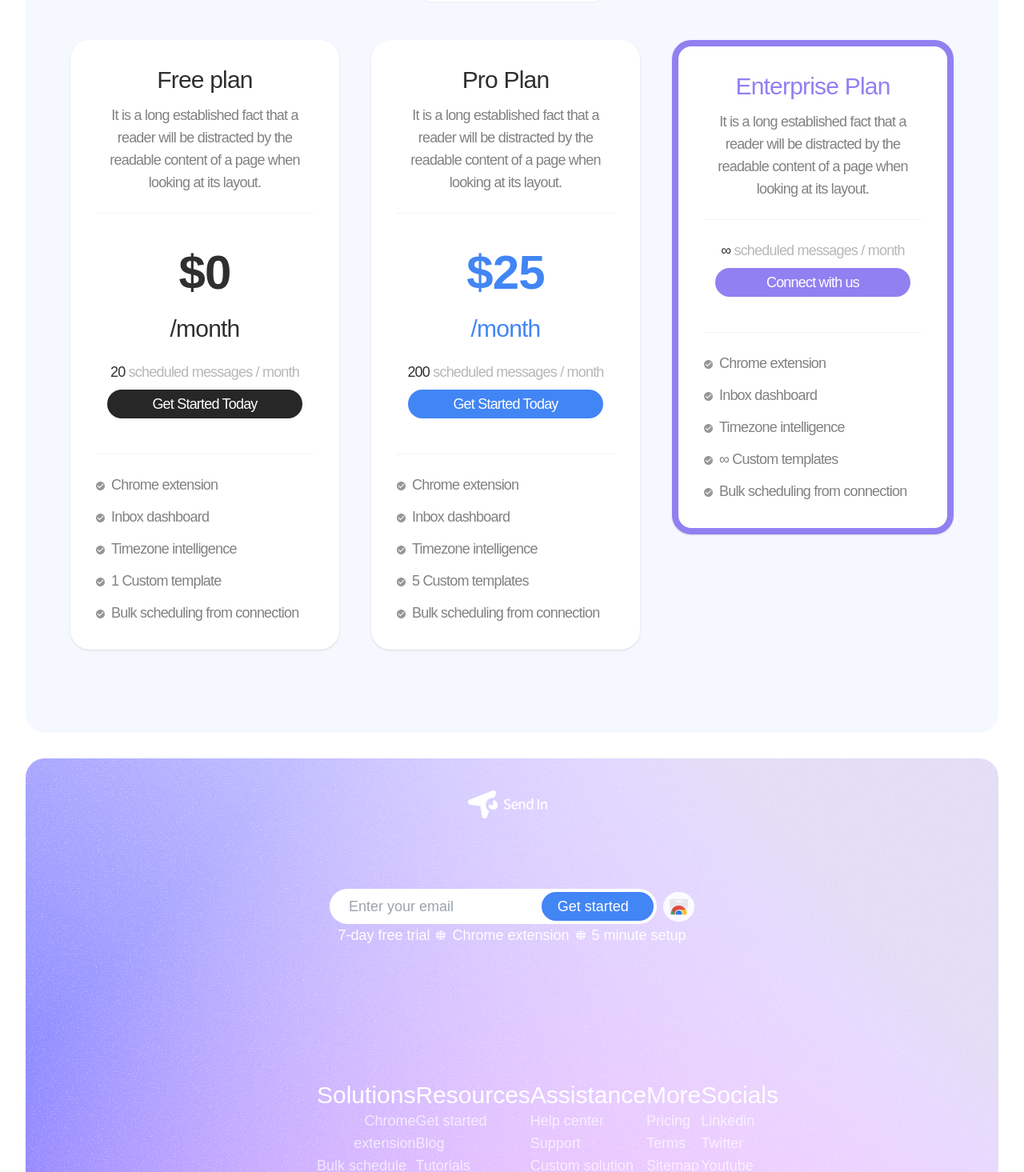
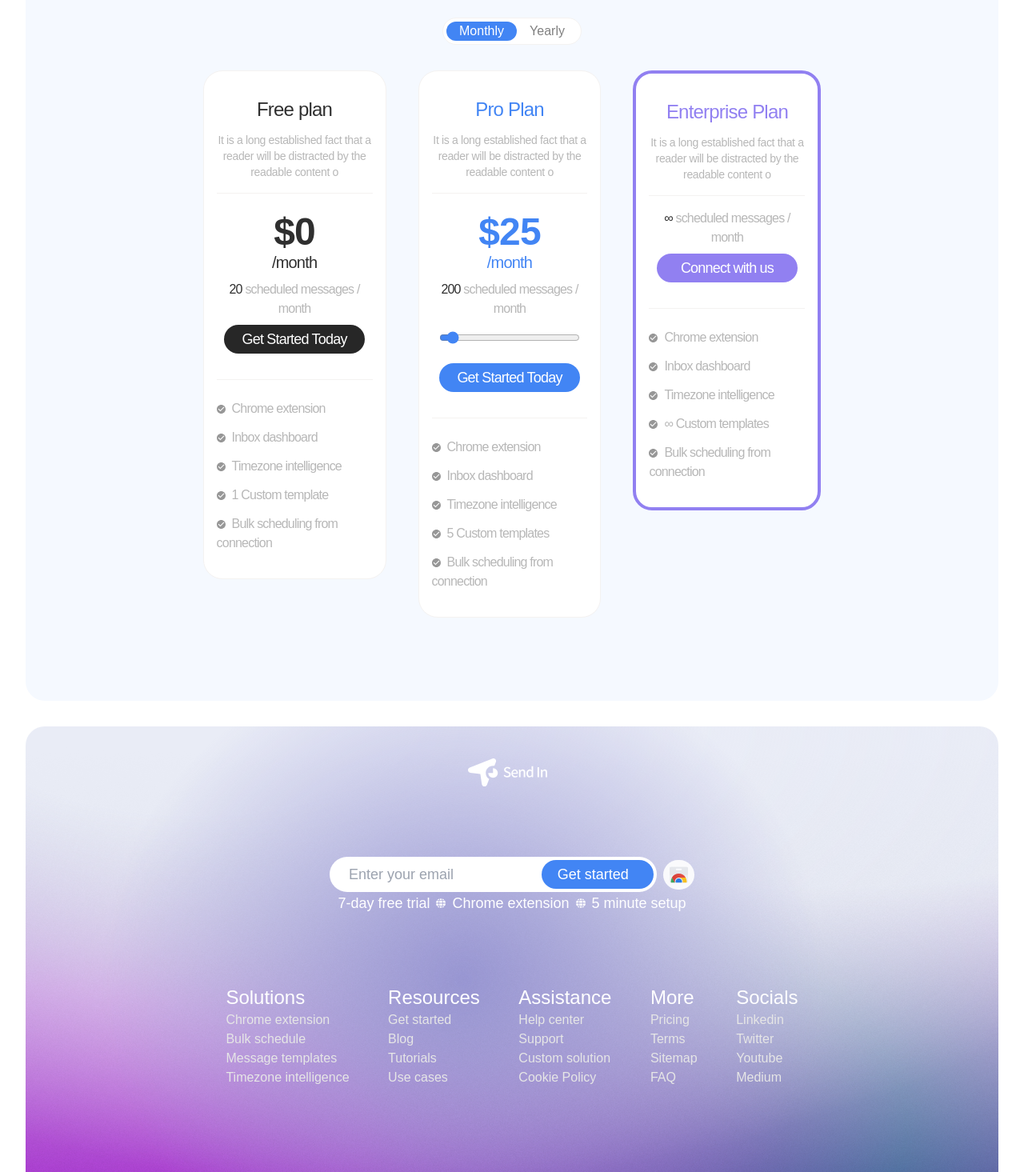
Before and after one commit to send-in/landing, a React (Create React App) app: page / in a window 1280 px wide. Shown: the part 3305-4770 px from the top of the page at 80% size. Built offline with nearby package versions, Linux system fonts and the light colour scheme; what tailwindcss-inner-border would draw is missing.

Commit message:
footer and pricing looks good now

```diff
--- a/src/components/Footer.jsx
+++ b/src/components/Footer.jsx
@@ -18,7 +18,7 @@ const links = [
 				href: "/"
 			},
 			{
-				name: "Timezone based scheduling",
+				name: "Timezone intelligence",
 				href: "/"
 			},
 		],
@@ -112,36 +112,35 @@ const links = [
 const Footer = () => {
 	return (
 		<section
-			className="w-full my-8 text-white"
+			className="w-full mt-8 mb-5 text-white"
 		>
 			<div
 				className="
-					flex flex-col items-center bg-grainy bg-cover w-full
-					rounded-3xl p-10 gap-20
+					flex flex-col items-center bgGradient bg-cover w-full
+					rounded-3xl p-10 gap-20 relative overflow-hidden z-10
 				"
 			>
+
 				<Logo
 					size={110}
 				/>
 
 				<OnboardingCluster/>
 
-
 				<aside
 					className="
 						large:flex small:px-10  justify-between
-						px-10 w-[50%] text-right py-20 small:py-0
-						small:grid small:grid-cols-2 small:gap-4
+						px-10 w-[70%] text-right pb-20
 						font-normal
 					"
 				>
 					{links.map((category, index) => (
 						<div
 							key={index}
-							className="small:w-[70%] text-lg flex flex-col items-start"
+							className="text-md flex flex-col items-start"
 						>
 							<p
-								className="text-3xl"
+								className="text-2xl"
 							>
 								{category.title}
 							</p>
@@ -149,7 +148,7 @@ const Footer = () => {
 							{category.items.map((link, idx) => (
 								<a
 									className="
-										opacity-70 hover:opacity-100
+                                        brightness-90 hover:brightness-200
 										transition-all ease-in-out delay-100
 										cursor-pointer
 									"
@@ -167,6 +166,14 @@ const Footer = () => {
 
 
 				<p>2025 © SendIn.  support@sendin.com</p>
+
+               <div
+                    className="
+                        bg-noise absolute inset-0 w-full h-full -z-10 opacity-25
+                        [mask-image:linear-gradient(to_bottom,transparent,black)]
+                        [mask-repeat:no-repeat] [mask-size:100%_100%]
+                    "
+                />
 			</div>
 
 
--- a/src/components/PlanCard.jsx
+++ b/src/components/PlanCard.jsx
@@ -1,3 +1,7 @@
+// #region Imports
+import { useState } from "react"
+// #endregion
+
 const PlanCard = ({
 	title,
 	description,
@@ -9,61 +13,84 @@ const PlanCard = ({
 	buttonColor = "bg-charcoal-200",
 	textColor = "text-charcoal-100",
 	slider = false,
-	action = () => {}
+	action = () => {},
+    billing = "MONTHLY",
 }) => {
+	const [sliderValue, setSliderValue] = useState(messages)
+	const pricePerMessage = price / messages
+	const calculatedPrice = (sliderValue * pricePerMessage).toFixed(0)
+
 	return (
 		<div
 			className={`
-				bg-white rounded-3xl shadow p-8 flex flex-col items-center text-center transition
-				${highlighted ? "border-8 border-purple-200" : ""}
+				bg-white rounded-3xl py-8 p-4 flex flex-col items-center text-center transition
+				${highlighted ? "border-4 border-purple-200" : "border border-grey-100"}
 				font-normal tracking-tighter h-fit
 			`}
 		>
 
 		<h3
 			className={`
-				text-3xl font-medium text-charcoal-100
-				${textColor}
+				text-2xl font-medium ${textColor}
 			`}>
 			{title}
 		</h3>
 
 		<p
-			className="text-grey-300 mt-3 text-lg">
+			className="text-grey-200 mt-3 text-sm tracking-tight ">
 			{description}
 		</p>
 
-		<div className="w-full border-t border-grey-100 my-6" />
+		<div className="w-full border-t border-grey-100 my-4" />
 
 			{
 				price &&
-				<p
-					className={`text-6xl font-semibold  w-[40%] my-5 ${
+				<div
+					className={`text-5xl font-semibold  w-[30%] my-2 flex flex-col items-center ${
 						textColor
 					}`}
 				>
-					{price}{" "}
-					<span className="text-3xl font-normal">
+					<p>
+						${
+							billing === "MONTHLY" ?
+							calculatedPrice : ((calculatedPrice * 12)/1.5)
+						}{" "}
+					</p>
+
+					<span className="text-xl font-normal">
 						/month
 					</span>
-				</p>
+				</div>
 			}
 
 			{
 				messages &&
 				<p
-					className="text-lg text-grey-200"
+					className="text-md text-grey-200"
 				>
 					<span className="text-charcoal-100">
-						{messages}{" "}
+						{sliderValue}{" "}
 					</span >
 					scheduled messages / month
 				</p>
 			}
 
+			{
+				slider && (
+				<input
+					type="range"
+					min={100}
+					max={2000}
+					step={100}
+					value={sliderValue}
+					onChange={(e) => setSliderValue(Number(e.target.value))}
+					className="w-[90%] my-4 accent-blue-100 cursor-pointer "
+				/>
+			)}
+
 			<button
 				className={`
-					mt-2 mb-5 w-[90%] ${buttonColor} text-white py-1
+					my-2 w-[90%] ${buttonColor} text-white py-1
 					rounded-full font-medium text-lg hover:brightness-90
 					transition-all ease-in-out delay-100
 					cursor-pointer
@@ -75,13 +102,13 @@ const PlanCard = ({
 
 			<div className="w-full border-t border-grey-100 my-6" />
 
-			<ul className="space-y-3 text-grey-300 text-left w-full text-lg">
+			<ul className="space-y-3 text-grey-200 text-left w-full text-md">
 				{features.map((f, i) => (
 					<li key={i}>
 						<img
+							className="inline-block mr-2"
 							src="check.svg"
 							alt="Check icon"
-							className="inline-block mr-2"
 						/>
 						{f}
 					</li>
--- a/src/layouts/Pricing.jsx
+++ b/src/layouts/Pricing.jsx
@@ -3,14 +3,74 @@ import { useState } from "react"
 import PlanCard from "../components/PlanCard"
 // #endregion
 
+const planData = [
+    {
+		title: "Free plan",
+		description: "It is a long established fact that a reader will be distracted by the readable content o",
+		price: "0",
+		messages: "20",
+		buttonText: "Get Started Today",
+		features: [
+			"Chrome extension",
+			"Inbox dashboard",
+			"Timezone intelligence",
+			"1 Custom template",
+			"Bulk scheduling from connection"
+		],
+		buttonColor: "bg-charcoal-200",
+		textColor: "text-charcoal-100",
+		highlighted: false,
+		slider: false,
+		billing: "billing"
+    },
+    {
+		title: "Pro Plan",
+		description: "It is a long established fact that a reader will be distracted by the readable content o",
+		price: "25",
+		messages: "200",
+		buttonText: "Get Started Today",
+		features: [
+			"Chrome extension",
+			"Inbox dashboard",
+			"Timezone intelligence",
+			"5 Custom templates",
+			"Bulk scheduling from connection"
+		],
+		buttonColor: "bg-blue-100",
+		textColor: "text-blue-100",
+		slider: true,
+		highlighted: false,
+		billing: "billing"
+    },
+    {
+		title: "Enterprise Plan",
+		description: "It is a long established fact that a reader will be distracted by the readable content o",
+		messages: "∞",
+		buttonText: "Connect with us",
+		features: [
+			"Chrome extension",
+			"Inbox dashboard",
+			"Timezone intelligence",
+			"∞ Custom templates",
+			"Bulk scheduling from connection"
+		],
+		highlighted: true,
+		slider: false,
+		buttonColor: "bg-purple-200",
+		textColor: "text-purple-200",
+		billing: "billing"
+    }
+]
+
+
 const Pricing = () => {
-	const [billing, setBilling] = useState("monthly")
+	const [billing, setBilling] = useState("MONTHLY")
 
 	return (
 		<section
 			className="
 				font-mada py-16 px-4 flex flex-col
-				items-center gap-12 bg-bluewash
+				items-center gap-8 bg-bluewash mt-20
 			"
 		>
 			<h3
@@ -23,12 +83,12 @@ const Pricing = () => {
 			</h3>
 
 			<aside
-				className="flex items-center gap-4 bg-white p-1 rounded-full shadow-sm"
+				className="flex items-center  bg-white p-1 rounded-full border border-grey-100"
 			>
 				<button
-					onClick={() => setBilling("monthly")}
-					className={`px-6 py-1 rounded-full text-xl font-normal transition ${
-						billing === "monthly"
+					onClick={() => setBilling("MONTHLY")}
+					className={`px-4 rounded-full text-md font-normal transition ${
+						billing === "MONTHLY"
 							? "bg-blue-100 text-white"
 							: "text-grey-300"
 					}`}
@@ -37,9 +97,9 @@ const Pricing = () => {
 				</button>
 
 				<button
-					onClick={() => setBilling("yearly")}
-					className={`px-6 py-1 rounded-full text-xl font-normal transition ${
-						billing === "yearly"
+					onClick={() => setBilling("YEARLY")}
+					className={`px-4 rounded-full text-md font-normal transition ${
+						billing === "YEARLY"
 							? "bg-blue-100 text-white"
 							: "text-grey-300"
 					}`}
@@ -50,58 +110,37 @@ const Pricing = () => {
 
 
 			<aside
-				className="flex gap-10 w-full max-w-6xl"
+				className="flex gap-10 w-full max-w-[70%]"
 			>
-				<PlanCard
-					title="Free plan"
-					description="It is a long established fact that a reader will be distracted by the readable content of a page when looking at its layout."
-					price="$0"
-					messages="20"
-					buttonText="Get Started Today"
-					features={[
-						"Chrome extension",
-						"Inbox dashboard",
-						"Timezone intelligence",
-						"1 Custom template",
-						"Bulk scheduling from connection",
-					]}
-					buttonColor="bg-charcoal-200"
-					textColor="text-charcoal-100"
-				/>
-
-				<PlanCard
-					title="Pro Plan"
-					description="It is a long established fact that a reader will be distracted by the readable content of a page when looking at its layout."
-					price="$25"
-					messages="200"
-					buttonText="Get Started Today"
-					features={[
-						"Chrome extension",
-						"Inbox dashboard",
-						"Timezone intelligence",
-						"5 Custom templates",
-						"Bulk scheduling from connection",
-					]}
-					buttonColor="bg-blue-100"
-					textColor="text-blue-100"
-				/>
-
-				<PlanCard
-					title="Enterprise Plan"
-					description="It is a long established fact that a reader will be distracted by the readable content of a page when looking at its layout."
-					messages="∞"
-					buttonText="Connect with us"
-					features={[
-						"Chrome extension",
-						"Inbox dashboard",
-						"Timezone intelligence",
-						"∞ Custom templates",
-						"Bulk scheduling from connection",
-					]}
-					highlighted={true}
-					buttonColor="bg-purple-200"
-					textColor="text-purple-200"
-				/>
+				{
+					planData.map(({
+						title,
+						description,
+						price,
+						messages,
+						buttonText,
+						features,
+						buttonColor,
+						textColor,
+						highlighted,
+						slider
+					}, index) => (
+						<PlanCard
+							key={index}
+							title={title}
+							description={description}
+							price={price}
+							messages={messages}
+							buttonText={buttonText}
+							features={features}
+							buttonColor={buttonColor}
+							textColor={textColor}
+							highlighted={highlighted}
+							slider={slider}
+							billing={billing}
+						/>
+					))
+				}
 			</aside>
 		</section>
 	)
--- a/src/styles/index.css
+++ b/src/styles/index.css
@@ -82,3 +82,14 @@ input:-webkit-autofill {
 	0% { transform: translateX(0); }
 	100% { transform: translateX(calc(-500px * 10))}
 }
+
+.bgGradient {
+  background-size: 100% 100%;
+  background-position: 0px 0px,0px 0px,0px 0px,0px 0px,0px 0px;
+  background-image:
+    radial-gradient(49% 81% at 45% 47%, #9C9AD7 0%, #073AFF00 76%),
+    radial-gradient(113% 91% at 17% -2%, #E9ECF6 20%, #FF000000 100%), /* more white */
+    radial-gradient(142% 91% at 83% 7%, #E9ECF6 25%, #FF000000 96%), /* stronger white */
+    radial-gradient(142% 91% at -6% 74%, #AD35D6FF 29%, #FF000000 68%, #9738C0 98%),
+    radial-gradient(142% 91% at 111% 84%, #306094FF 0%, #574CA8 99%);
+}
--- a/tailwind.config.js
+++ b/tailwind.config.js
@@ -37,7 +37,7 @@ module.exports = {
 			visibility: ["group-hover"],
 			backgroundImage: {
 				"gradient": "linear-gradient(to bottom, #F5F9FF, rgba(245,249,255,0)), url('/public/grainy.svg')",
-				"grainy": "url('/public/grainy.svg')",
+                "noise": "url('/public/noise.svg')",
 			},
 		},
 	},
```
Also changed, not shown: public/noise.svg (added).
